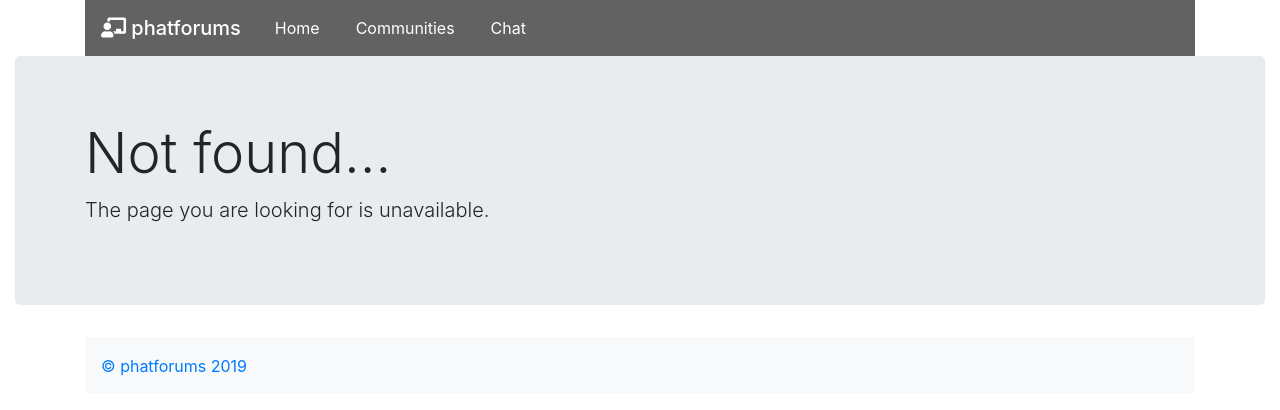
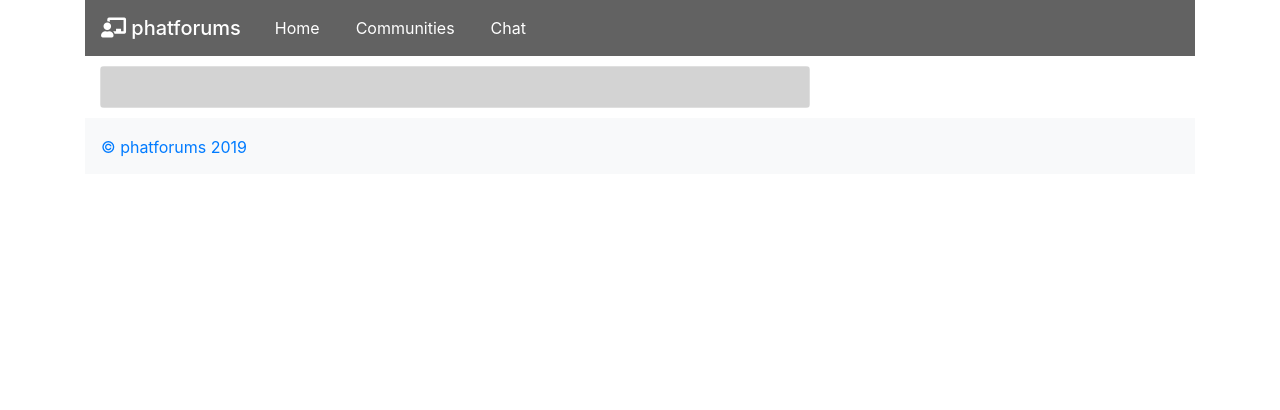
Before and after one commit to willdk3000/phatforums, a React (Create React App) app in the folder client/: page /threads/1 in a window 1280 px wide. Before the commit this address had no page. Shown: the top 410 px of the page. Built offline with nearby package versions, Linux system fonts and the light colour scheme; no server answers.

Commit message:
recent threads + view 1 thread

```diff
--- a/client/src/API.js
+++ b/client/src/API.js
@@ -3,3 +3,17 @@ export function getThreads() {
   const response = fetch('/api/getThreads')
   return response;
 };
+
+//Get specific thread
+export function getThread(id) {
+  const response = fetch('/api/getThread', {
+    method: 'POST',
+    headers: {
+      'Content-type': 'application/json'
+    },
+    body: JSON.stringify({
+      'id': id
+    })
+  });
+  return response
+};
--- a/client/src/components/NotFound.js
+++ b/client/src/components/NotFound.js
@@ -1,8 +1,8 @@
 import React from 'react';
 
 const NotFound = () => (
-  <div className="container-fluid">
-    <div className="jumbotron">
+  <div className="container">
+    <div className="jumbotron" style={{ marginTop: '10px' }}>
       <div className="container">
         <h1 className="display-4">Not found...</h1>
         <p className="lead">The page you are looking for is unavailable.</p>
--- a/client/src/components/Routes.js
+++ b/client/src/components/Routes.js
@@ -3,10 +3,13 @@ import { Switch, Route } from 'react-router-dom';
 
 import NotFound from './NotFound';
 import Home from '../containers/Home';
+import ViewThread from '../containers/ViewThread'
 
 const Routes = () => (
   <Switch>
     <Route exact path="/" component={Home} />
+    <Route
+      exact path="/threads/:_id" component={ViewThread} />
     <Route path="*" component={NotFound} />
   </Switch>
 );
--- a/client/src/components/Thread/NewThread.js
+++ b/client/src/components/Thread/NewThread.js
@@ -3,8 +3,8 @@ import React, { Component } from 'react';
 class NewThread extends Component {
   render() {
     return (
-      <div className="col-8" style={{ marginTop: '10px', marginBottom: '10px' }}>
-        <div id="box-title"><b>New Post</b></div>
+      <div className="col-lg-8 col-md-8 col-sm-12" style={{ marginTop: '10px', marginBottom: '10px' }}>
+        <div id="box-title"><b>New Thread</b></div>
         <div className="card">
           <div className="card-body" id="new-post-card">
             <form>
--- /dev/null
+++ b/client/src/components/Thread/RecentThreads.js
@@ -0,0 +1,23 @@
+import React, { Component } from 'react';
+import { Link } from 'react-router-dom';
+
+class RecentThreads extends Component {
+  render() {
+    return (
+      <div className="col-12" style={{ marginTop: '10px', marginBottom: '10px' }}>
+        <div id="box-title"><b>Recent Threads</b></div>
+        {this.props.threads.map(thread => (
+          <div className="card" key={thread._id}>
+            <div className="card-body" id="recent-threads">
+              <Link to={{ pathname: `/threads/${thread._id}` }}>
+                {thread.title}
+              </Link>
+            </div>
+          </div>
+        ))}
+      </div>
+    );
+  }
+}
+
+export default RecentThreads;
--- /dev/null
+++ b/client/src/components/Thread/ThreadContent.js
@@ -0,0 +1,18 @@
+import React, { Component } from 'react';
+
+class ThreadContent extends Component {
+  render() {
+    return (
+      <div className="col-lg-8 col-md-8 col-sm-12" style={{ marginTop: '10px', marginBottom: '10px' }}>
+        <h1 className="display-4">{this.props.thread.title}</h1>
+        <div className="card">
+          <div className="card-body" style={{ backgroundColor: 'lightgrey' }}>
+            {this.props.thread.description}
+          </div>
+        </div>
+      </div >
+    );
+  }
+}
+
+export default ThreadContent;
--- a/client/src/containers/Home.js
+++ b/client/src/containers/Home.js
@@ -1,5 +1,6 @@
 import React, { useState, useEffect } from 'react';
 import NewThread from '../components/Thread/NewThread'
+import RecentThreads from '../components/Thread/RecentThreads'
 import { getThreads } from '../API'
 
 export default function Home() {
@@ -15,11 +16,11 @@ export default function Home() {
       .then(threads => setThreads(threads));
   }, []); // << super important array to prevent infinite loop
 
-  console.log(threads);
-
   return (
     <div className="container">
       <NewThread />
+      <RecentThreads
+        threads={threads} />
     </div>
   );
 };
--- /dev/null
+++ b/client/src/containers/ViewThread.js
@@ -0,0 +1,24 @@
+import React, { useState, useEffect } from 'react';
+import { useParams } from "react-router";
+import ThreadContent from '../components/Thread/ThreadContent'
+import { getThread } from '../API'
+
+export default function ViewThread() {
+
+  let id = useParams();
+
+  const [thread, setThread] = useState([]);
+
+  useEffect(() => {
+    getThread(id)
+      .then(response => response.json())
+      .then(thread => setThread(thread));
+  }, [id]); // << super important array to prevent infinite loop
+  // const [commmunity, setCommunity] = useState("");
+
+  return (
+    <div className="container">
+      <ThreadContent thread={thread} />
+    </div>
+  );
+};
```
Also changed, not shown: 2 other files (tests, documents, lock files or other folders).
